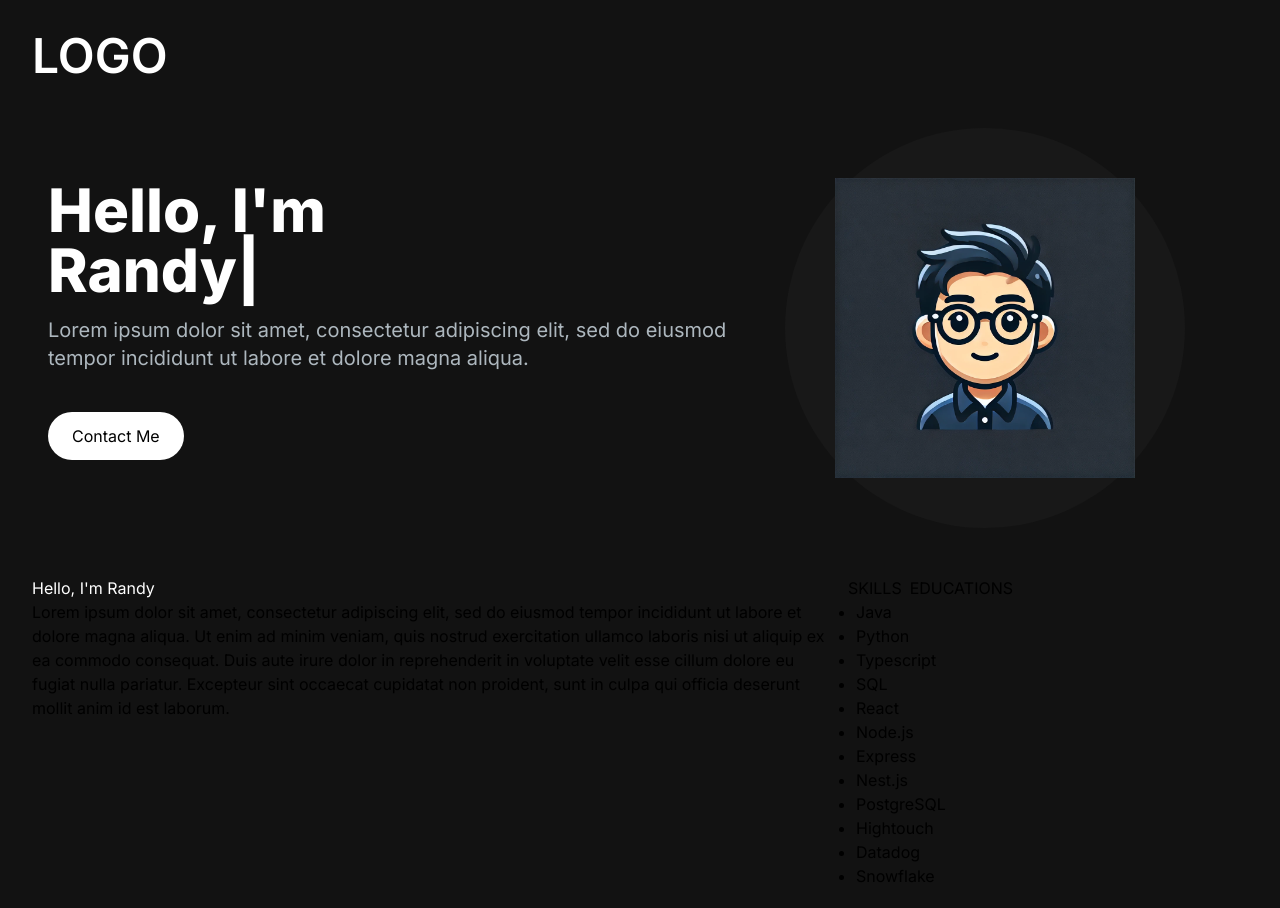
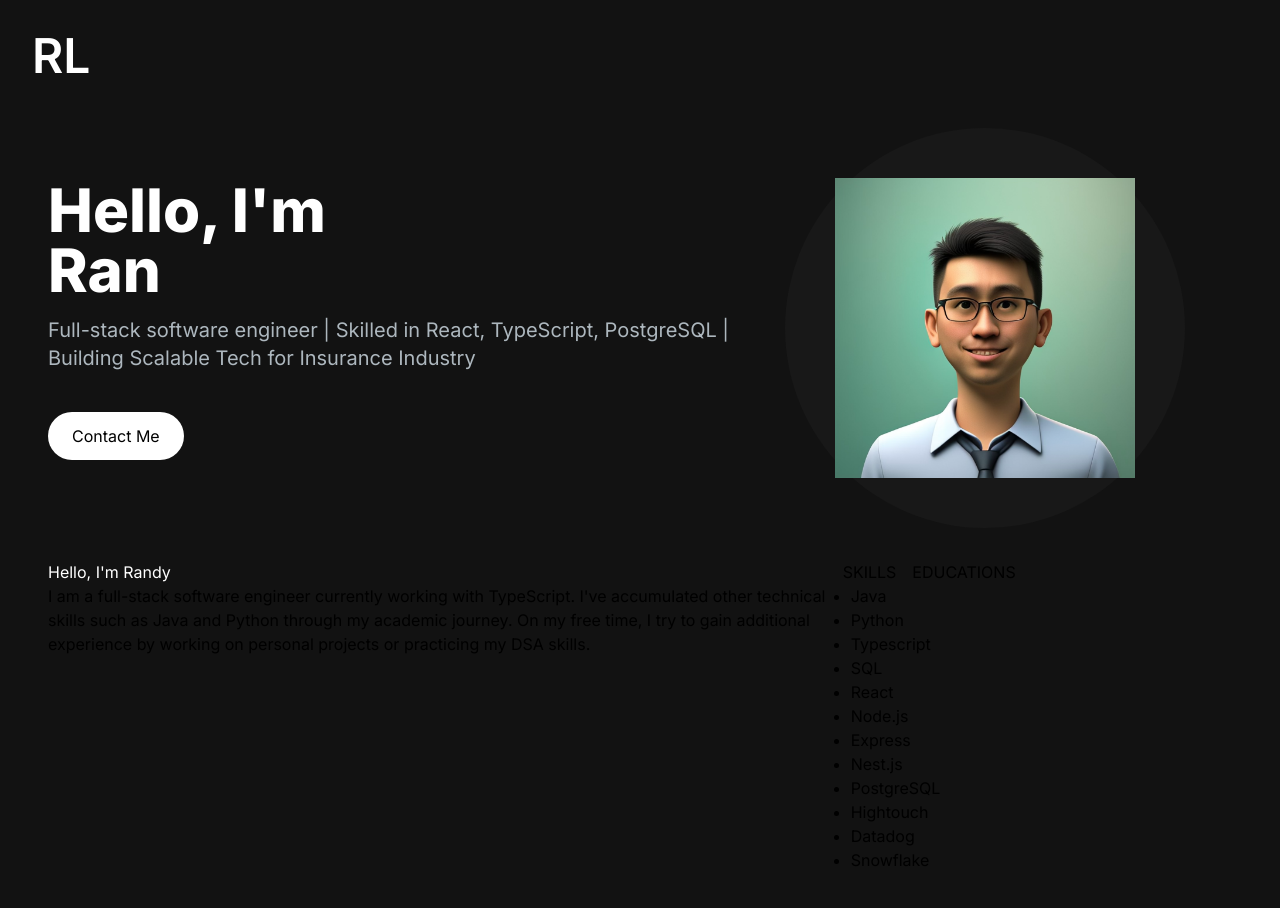
Before and after one commit to randylirano/portfolio-website, a Next.js app: page / in a window 1280 px wide. Shown: the top 908 px of the page. Built offline with nearby package versions, Linux system fonts and the light colour scheme.

Commit message:
FEAT: About and Hero sections.

```diff
--- a/src/app/components/about-section.tsx
+++ b/src/app/components/about-section.tsx
@@ -11,13 +11,9 @@ import { Button } from "./button";
 function AboutSection(): ReactElement {
   const [activeTab, setActiveTab] = useState("skills");
   const sectionContent = {
-    introParagraph: `Lorem ipsum dolor sit amet, consectetur adipiscing elit, sed do eiusmod
-        tempor incididunt ut labore et dolore magna aliqua. Ut enim ad minim
-        veniam, quis nostrud exercitation ullamco laboris nisi ut aliquip ex ea
-        commodo consequat. Duis aute irure dolor in reprehenderit in voluptate
-        velit esse cillum dolore eu fugiat nulla pariatur. Excepteur sint
-        occaecat cupidatat non proident, sunt in culpa qui officia deserunt
-        mollit anim id est laborum.`,
+    introParagraph: `I am a full-stack software engineer currently working with TypeScript.
+    I've accumulated other technical skills such as Java and Python through my academic journey.
+    On my free time, I try to gain additional experience by working on personal projects or practicing my DSA skills.`,
     skills: [
       "Java",
       "Python",
@@ -50,13 +46,13 @@ function AboutSection(): ReactElement {
   const tabsOption = ["skills", "educations"];
   return (
     <section>
-      <div className="flex flex-row p-8 gap-4">
+      <div className="flex flex-row gap-4">
         <div className="flex flex-col w-2/3">
           <h1 className="text-white">{"Hello, I'm Randy"}</h1>
           <p>{sectionContent.introParagraph}</p>
         </div>
         <div className="flex flex-col w-1/3">
-          <div className="flex gap-2">
+          <div className="flex gap-4">
             {tabsOption.map((option, index) => {
               return (
                 <Button
--- a/src/app/components/hero-section.tsx
+++ b/src/app/components/hero-section.tsx
@@ -13,15 +13,15 @@ function HeroSection(): ReactElement {
             <span>Hello, I&apos;m </span>
             <br />
             <TypeAnimation
-              sequence={["Randy", 1500, "Software Engineer", 1500]}
+              sequence={["Randy", 1500, "a Software Engineer", 1500]}
               wrapper="span"
               speed={50}
               repeat={Infinity}
             />
           </h1>
           <p className="text-[#ADB7BE] text-base sm:text-lg mb-6 lg:text-xl">
-            Lorem ipsum dolor sit amet, consectetur adipiscing elit, sed do
-            eiusmod tempor incididunt ut labore et dolore magna aliqua.
+            Full-stack software engineer | Skilled in React, TypeScript,
+            PostgreSQL | Building Scalable Tech for Insurance Industry
           </p>
           <button className="px-6 py-3 w-full sm:w-fit rounded-full my-4 bg-white hover:bg-slate-200 text-black">
             Contact Me
@@ -30,7 +30,7 @@ function HeroSection(): ReactElement {
         <div className="col-span-5 place-self-center mt-10 lg:mt-0">
           <div className="rounded-full bg-[#181818] relative w-[250px] h-[250px] lg:w-[400px] lg:h-[400px]">
             <Image
-              src="/images/avatar-cartoon.png"
+              src="/images/generated-image.png"
               alt="Profile Picture"
               width={300}
               height={300}
--- a/src/app/components/navbar.tsx
+++ b/src/app/components/navbar.tsx
@@ -6,7 +6,7 @@ const Navbar = () => {
     <nav>
       <div className="flex flex-wrap items-center justify-between mx-auto p-8">
         <Link href={"/"} className="text-5xl text-white font-semibold">
-          LOGO
+          RL
         </Link>
         <div className="menu"></div>
       </div>
--- a/src/app/page.tsx
+++ b/src/app/page.tsx
@@ -1,5 +1,6 @@
 import HeroSection from "./components/hero-section";
 import AboutSection from "./components/about-section";
+import ProjectsSection from "./components/projects";
 import Navbar from "./components/navbar";
 
 export default function Home() {
@@ -10,7 +11,13 @@ export default function Home() {
         <HeroSection />
       </div>
 
-      <AboutSection />
+      <div className="container mx-auto px-12 py-4">
+        <AboutSection />
+      </div>
+
+      <div className="container mx-auto px-12 py-4">
+        <ProjectsSection />
+      </div>
     </main>
   );
 }
```
Also changed, not shown: public/images/generated-image.png (added).
